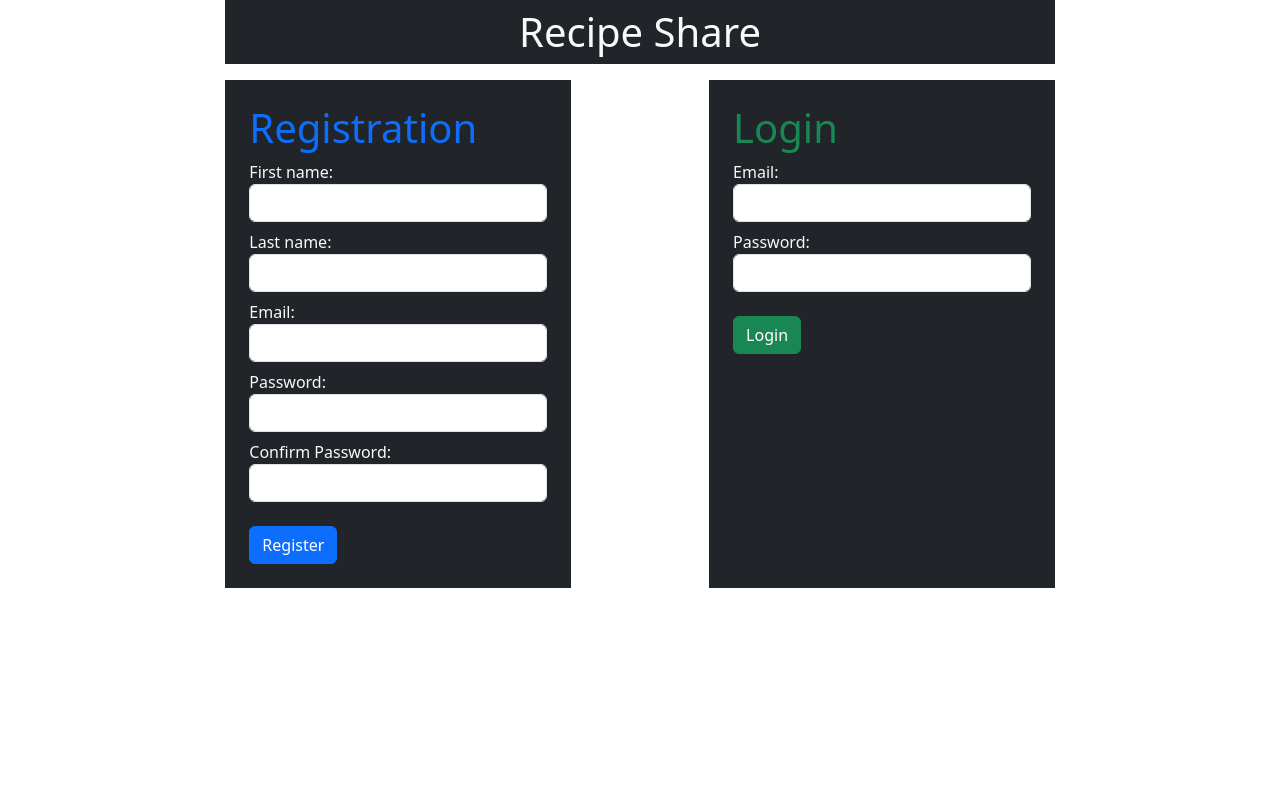
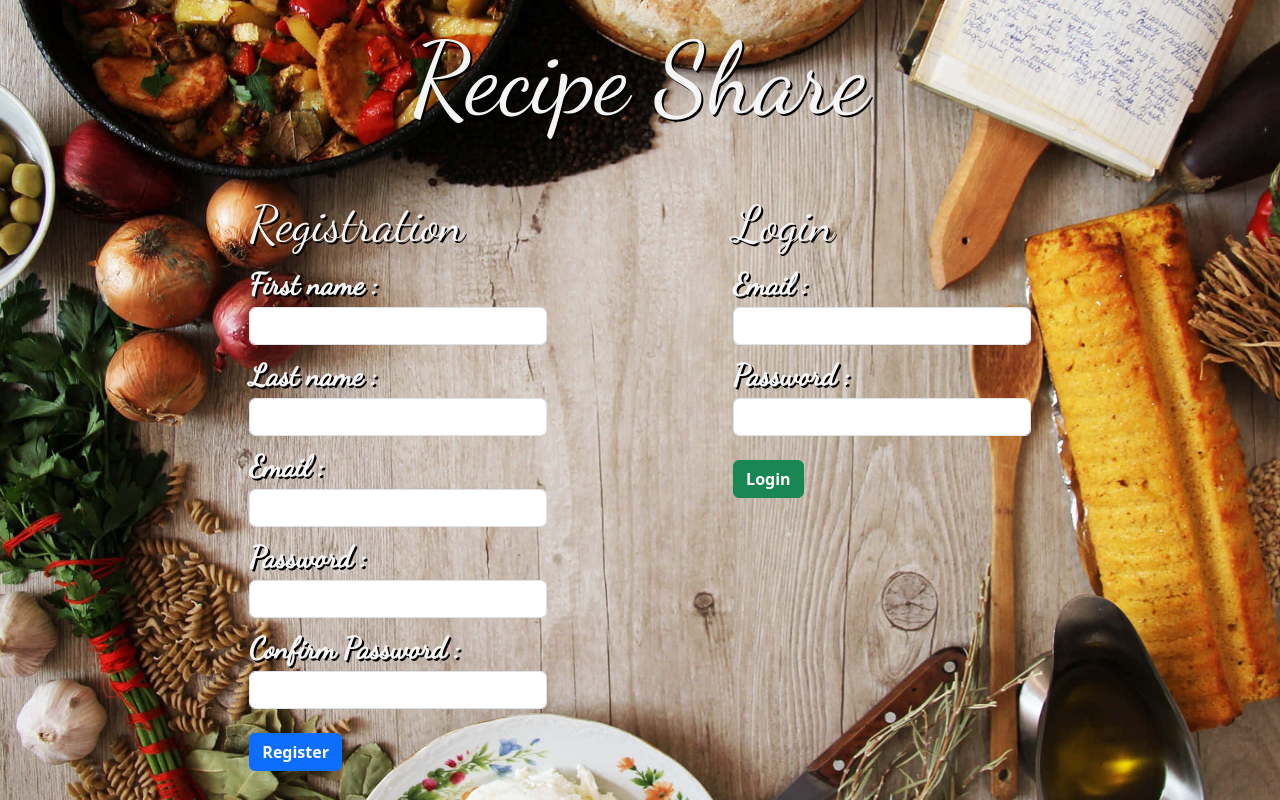
Before and after one commit to Brando129/recipes, a Flask app: page / in a window 1280 px wide. Run offline with Flask 3, Linux system fonts and the light colour scheme.

Commit message:
Styling Changes.

```diff
--- a/flask_app/models/models_recipe.py
+++ b/flask_app/models/models_recipe.py
@@ -96,4 +96,7 @@ class Recipe:
         if recipe['date_made'] == "":
             is_valid = False
             flash("Please enter a date", "recipe")
+        # if recipe['cook_time'] == "":
+        #     is_valid = False
+        #     flash("Please give a cook time", "recipe")
         return is_valid
--- a/flask_app/static/css/style.css
+++ b/flask_app/static/css/style.css
@@ -3,6 +3,56 @@
     margin: 0px;
     padding: 0px;
 }
+
+/* Login and Registration */
+/* Title text */
+.title_txt {
+    font-size: 100px;
+    font-family: 'Dancing Script', cursive;
+    text-shadow: 2px 2px black;
+    color: whitesmoke;
+
+}
+
+/* Login and Registration subtitle text */
+.log_reg_txt {
+    font-size: 50px;
+    font-family: 'Dancing Script', cursive;
+    text-shadow: 2px 2px black;
+    color: whitesmoke;
+
+}
+
+/* Login and Registration field text */
+.field_txt {
+    font-size: 30px;
+    font-family: 'Dancing Script', cursive;
+    text-shadow: 2px 2px black;
+    color: whitesmoke;
+
+}
+
+/* Registration and Login background */
+.fixed-bg {
+    /* The background image */
+    background-image: url("/static/img/reg_and_log.png");
+
+    /* Set a specified height, or the minimum height for the background image */
+    min-height: 500px;
+
+    /* Set background image to fixed (don't scroll along with the page) */
+    background-attachment: fixed;
+
+    /* Center the background image */
+    background-position: center;
+
+    /* Set the background image to no repeat */
+    background-repeat: no-repeat;
+
+    /* Scale the background image to be as large as possible */
+    background-size: cover;
+}
+/* End of Login and Registration */
 
 /* Navbar buttons */
 .create_btn,
--- a/flask_app/templates/registration.html
+++ b/flask_app/templates/registration.html
@@ -8,17 +8,21 @@
     <!-- Bootstrap Link -->
     <link href="https://cdn.jsdelivr.net/npm/bootstrap@5.3.0/dist/css/bootstrap.min.css" rel="stylesheet"
     integrity="sha384-9ndCyUaIbzAi2FUVXJi0CjmCapSmO7SnpJef0486qhLnuZ2cdeRhO02iuK6FUUVM" crossorigin="anonymous">
+    <!-- Font Links -->
+    <link rel="preconnect" href="https://fonts.googleapis.com">
+    <link rel="preconnect" href="https://fonts.gstatic.com" crossorigin>
+    <link href="https://fonts.googleapis.com/css2?family=Dancing+Script&family=Roboto:ital@1&display=swap" rel="stylesheet">
     <title>Registration and Login</title>
 </head>
-<body>
+<body class="fixed-bg" style="background-image: url('/static/img/reg_and_log.png'); height: 400px;">
     <!-- Page Container -->
-    <div class="container col-md-8">
-        <h1 class="text-center bg-dark text-light p-2">Recipe Share</h1>
+    <div class="container col-md-8 my-1">
+        <p class="text-center title_txt">Recipe Share</p>
         <!-- Forms Container -->
         <div class="d-flex justify-content-between mt-3">
             <!-- Registration Form -->
-            <form action="/register" class="col-md-5 p-4 bg-dark text-light" method="POST">
-                <h1 class="text-primary" >Registration</h1>
+            <form action="/register" class="col-md-5 p-4 text-light" method="POST">
+                <h1 class="log_reg_txt" >Registration</h1>
                 <!-- Flash messages -->
                 {% with messages = get_flashed_messages(category_filter=['register']) %}     <!-- declare a variable called messages -->
                     {% if messages %}                            <!-- check if there are any messages -->
@@ -28,32 +32,32 @@
                     {% endif %}
                 {% endwith %}
                 <!-- End of Flash messages -->
-                <div class="form-group mb-2">
-                    <label for="first_name">First name:</label>
+                <div class="form-group field_txt mb-2">
+                    <label for="first_name"><strong>First name :</strong></label>
                     <input type="text" name="first_name" class="form-control">
                 </div>
-                <div class="form-group mb-2">
-                    <label for="last_name">Last name:</label>
+                <div class="form-group field_txt mb-2">
+                    <label for="last_name"><strong>Last name :</strong></label>
                     <input type="text" name="last_name" class="form-control">
                 </div>
-                <div class="form-group mb-2">
-                    <label for="email">Email:</label>
+                <div class="form-group field_txt mb-2">
+                    <label for="email"><strong>Email :</strong></label>
                     <input type="text" name="email" class="form-control">
                 </div>
-                <div class="form-group mb-2">
-                    <label for="password">Password:</label>
+                <div class="form-group field_txt mb-2">
+                    <label for="password"><strong>Password :</strong></label>
                     <input type="text" name="password" class="form-control">
                 </div>
-                <div class="form-group mb-2">
-                    <label for="confirm_password">Confirm Password:</label>
+                <div class="form-group field_txt mb-2">
+                    <label for="confirm_password"><strong>Confirm Password :</strong></label>
                     <input type="text" name="confirm_password" class="form-control">
                 </div>
-                <button class="btn btn-primary mt-3">Register</button>
+                <button class="btn btn-primary mt-3"><strong>Register</strong></button>
             </form>
             <!-- End of Registration Form -->
             <!-- Login Form -->
-            <form action="/login" class="col-md-5 p-4 bg-dark text-light" method="POST">
-                <h1 class="text-success" >Login</h1>
+            <form action="/login" class="col-md-5 p-4 text-light" method="POST">
+                <h1 class="log_reg_txt" >Login</h1>
                 <!-- Flash messages -->
                 {% with messages = get_flashed_messages(category_filter=['login']) %}     <!-- declare a variable called messages -->
                     {% if messages %}                            <!-- check if there are any messages -->
@@ -63,15 +67,15 @@
                     {% endif %}
                 {% endwith %}
                 <!-- End of Flash messages -->
-                <div class="form-group mb-2">
-                    <label for="email">Email:</label>
+                <div class="form-group field_txt mb-2">
+                    <label for="email"><strong>Email :</strong></label>
                     <input type="text" name="email" class="form-control">
                 </div>
-                <div class="form-group mb-2">
-                    <label for="password">Password:</label>
+                <div class="form-group field_txt mb-2">
+                    <label for="password"><strong>Password :</strong></label>
                     <input type="text" name="password" class="form-control">
                 </div>
-                <button class="btn btn-success mt-3">Login</button>
+                <button class="btn btn-success mt-3"><strong>Login</strong></button>
             </form>
             <!-- End of Login Form -->
         </div>
--- a/flask_app/templates/show_recipe.html
+++ b/flask_app/templates/show_recipe.html
@@ -26,7 +26,7 @@
         <div class="card col-6 mx-auto my-3 bg-dark text-light">
             <div class="card-body">
                 <h2 class="card-title text-primary" >{{recipe.name}}</h2>
-                <p class="card-text">Posted by: {{recipe.first_name}}</p>
+                <p class="card-text">Posted by: {{recipe.user_id.first_name}}</p>
                 <p class="card-text">Description: {{recipe.description}}</p>
                 <p class="card-text">Under 30 Minutes:
                     {% if recipe.cook_time == 1 %}
```
Also changed, not shown: flask_app/static/img/reg_and_log.png (added).
